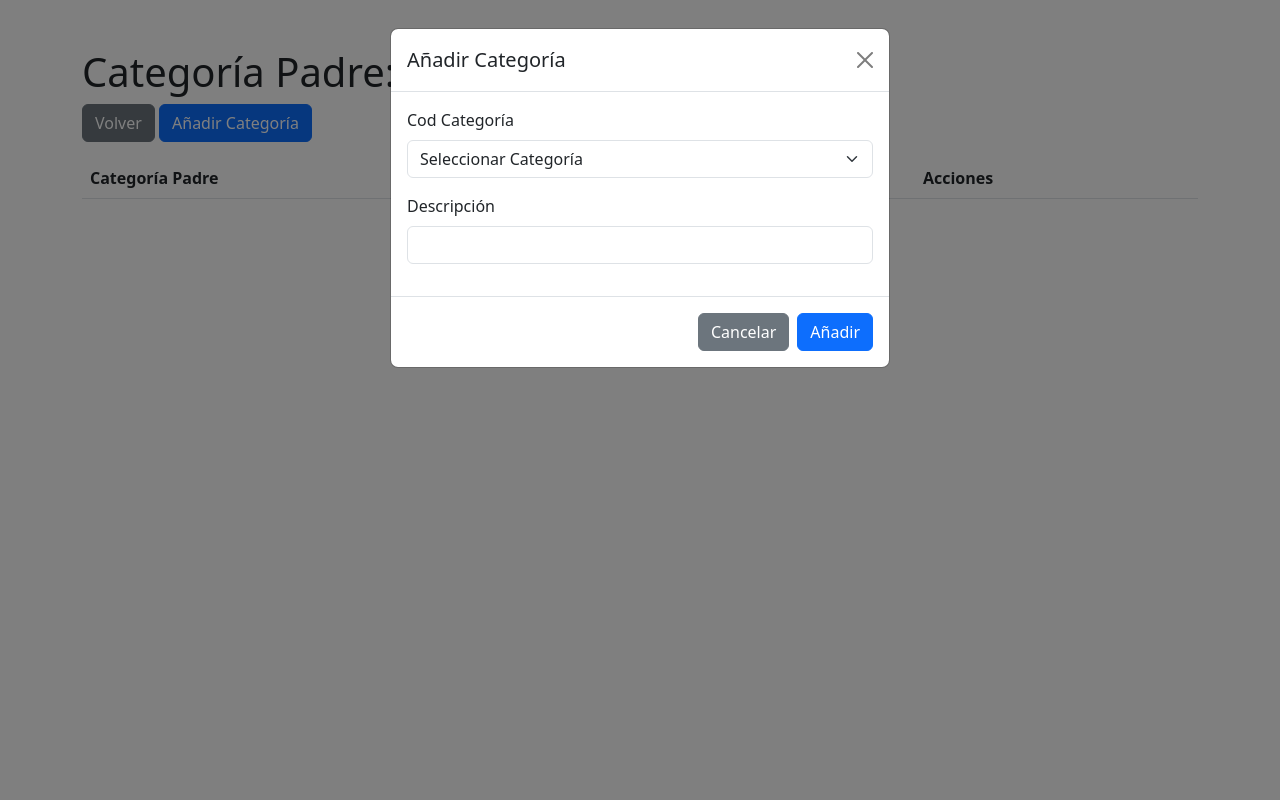
After one commit to mpachecodynamizatic/Python_SVAN_Catalogo, a Flask app: page /configurar/1 in a window 1280 px wide, after a click on "Añadir Categoría". The commit adds this page. Run offline with Flask 3, Linux system fonts and the light colour scheme; lists and menus that the app fills with data are empty.

Commit message:
Add category and subcategory management features with corresponding templates

```diff
--- a/app.py
+++ b/app.py
@@ -7,6 +7,27 @@ app.config['SQLALCHEMY_DATABASE_URI'] = 'sqlite:///catalogos.db'
 app.config['SQLALCHEMY_TRACK_MODIFICATIONS'] = False
 db = SQLAlchemy(app)
 
+# Diccionario de subcategorías por categoría padre
+SUBCATEGORIAS = {
+    'AGUA CALIENTE': ['AEROTERMO', 'CALENTADOR ATMOSF', 'CALENTADOR ESTANCO', 'MONOBLOC', 'TERMOS'],
+    'CAMPANAS': ['CAMPANA DECORATIVA', 'CAMPANA EXTRAIBLE', 'CAMPANA INT', 'CAMPANA PIRAMIDAL', 'CAMPANA TECHO', 'CAMPANA TIPO T', 'GRUPO FILTRANTE'],
+    'CLIMATIZACION': ['CASSETTE INT', 'CONDUCTO', 'CONDUCTO INT', 'EXTERIOR 1X1', 'EXTERIOR MULTI', 'PANEL', 'PORTATILES', 'SPLIT', 'SPLIT INT', 'SUELO TECHO INT', 'VERTICAL INT'],
+    'COCCION': ['ENCIMERAS DE GAS', 'HORNILLAS', 'HORNOS', 'INDUCCIONES', 'MINI HORNOS', 'MW', 'MW INT', 'VITROCERAMICAS'],
+    'COCINAS': ['COCINA 50 ELECTRICA', 'COCINA 50 GAS', 'COCINA 50 MIXTA', 'COCINA 60 ELECTRICA', 'COCINA 60 GAS', 'COCINA 60 MIXTA', 'COCINA 90 ELECTRICA', 'COCINA 90 GAS', 'COCINA 90 MIXTA'],
+    'COMBINADOS': ['COMBI CICLICOS', 'COMBI INTEGRACION', 'COMBI NF', 'COMBI RETRO', 'COMBI SF'],
+    'CONGELADORES': ['CONGELAD CICLICO', 'CONGELAD HORIZONTAL', 'CONGELAD NF', 'CONGELAD SF'],
+    'FRIGORIFICOS': ['FRIGO 4 PTAS', 'FRIGO AMERICANO', 'FRIGO CICLICO', 'FRIGO FRANCES', 'FRIGO NF', 'FRIGO RETRO', 'FRIGO VENTILADO'],
+    'HORECA': ['CONGELAD HORECA', 'REFRIGER HORECA'],
+    'LAVADORAS': ['LAVADORA 10KG', 'LAVADORA 11KG', 'LAVADORA 12KG', 'LAVADORA 5KG', 'LAVADORA 6KG', 'LAVADORA 7KG', 'LAVADORA 8KG', 'LAVADORA 9KG', 'LAVADORA CARGA SUP', 'LAVADORA SECADORA'],
+    'LAVAVAJILLAS': ['LAVAVAJILLAS 45CM', 'LAVAVAJILLAS 60CM', 'LAVAVAJILLAS INT'],
+    'REFRIGERADORES': ['REFRIGER CICLICO', 'REFRIGER NF', 'REFRIGER PELTIER', 'REFRIGER RETRO', 'REFRIGER SF'],
+    'SECADORA': ['SECADORA BOMBA CALOR', 'SECADORA CONDENSAC', 'SECADORA EVACUACION'],
+    'VINOTECAS': ['VINOTECA CICLICA', 'VINOTECA PELTIER'],
+    'CALEFACCION': ['CALEF CONVECTOR', 'CALEF EMISOR TERMICO', 'CALEF ESTUFA', 'CALEF RADIADOR'],
+    'PAE': ['PAE AIR FRYER', 'PAE ASPIRADOR', 'PAE BATIDORA', 'PAE CAFETERA', 'PAE EXPRIMIDOR', 'PAE GRANIZADORA', 'PAE GRILL', 'PAE HELADERA', 'PAE HERVIDOR', 'PAE LIMPIADOR VAPOR', 'PAE MINIHORNO', 'PAE PARRILLAS GRILL', 'PAE PIZZA MAKER', 'PAE PLANCHA ASAR', 'PAE PLANCHADO', 'PAE PURIFICADOR', 'PAE SANDWICHERA', 'PAE SECADOR PELO', 'PAE TOSTADOR', 'VENTILACION'],
+    'TELEVISION': ['TV 22', 'TV 24', 'TV 24 QLED', 'TV 32', 'TV 32 QLED', 'TV 39', 'TV 40', 'TV 40 QLED', 'TV 42', 'TV 43', 'TV 43 QLED', 'TV 48', 'TV 49', 'TV 50', 'TV 50 QLED', 'TV 55', 'TV 55 QLED', 'TV 58', 'TV 60', 'TV 65', 'TV 75', 'TV 82', 'TV ACCESORIOS']
+}
+
 class Catalogo(db.Model):
     id = db.Column(db.Integer, primary_key=True)
     codigo = db.Column(db.String(50), unique=True, nullable=False)
@@ -15,6 +36,26 @@ class Catalogo(db.Model):
 
     def __repr__(self):
         return f'<Catalogo {self.codigo}>'
+
+class Categoria(db.Model):
+    id = db.Column(db.Integer, primary_key=True)
+    catalogo_id = db.Column(db.Integer, db.ForeignKey('catalogo.id'), nullable=False)
+    cod_categoria = db.Column(db.String(50), nullable=False)
+    descripcion = db.Column(db.String(200), nullable=False)
+    catalogo = db.relationship('Catalogo', backref=db.backref('categorias', lazy=True))
+
+    def __repr__(self):
+        return f'<Categoria {self.cod_categoria}>'
+
+class Subcategoria(db.Model):
+    id = db.Column(db.Integer, primary_key=True)
+    categoria_id = db.Column(db.Integer, db.ForeignKey('categoria.id'), nullable=False)
+    cod_categoria = db.Column(db.String(50), nullable=False)
+    descripcion = db.Column(db.String(200), nullable=False)
+    categoria = db.relationship('Categoria', backref=db.backref('subcategorias', lazy=True))
+
+    def __repr__(self):
+        return f'<Subcategoria {self.cod_categoria}>'
 
 # Crear la base de datos si no existe
 with app.app_context():
@@ -42,5 +83,69 @@ def delete_catalogo(id):
     db.session.commit()
     return redirect(url_for('index'))
 
+@app.route('/configurar/<int:catalogo_id>')
+def configurar_catalogo(catalogo_id):
+    catalogo = Catalogo.query.get_or_404(catalogo_id)
+    categorias = Categoria.query.filter_by(catalogo_id=catalogo_id).all()
+    return render_template('configurar.html', catalogo=catalogo, categorias=categorias)
+
+@app.route('/add_categoria/<int:catalogo_id>', methods=['POST'])
+def add_categoria(catalogo_id):
+    cod_categoria = request.form['cod_categoria']
+    descripcion = request.form['descripcion']
+    nueva_categoria = Categoria(catalogo_id=catalogo_id, cod_categoria=cod_categoria, descripcion=descripcion)
+    db.session.add(nueva_categoria)
+    db.session.commit()
+    return redirect(url_for('configurar_catalogo', catalogo_id=catalogo_id))
+
+@app.route('/delete_categoria/<int:id>')
+def delete_categoria(id):
+    categoria = Categoria.query.get_or_404(id)
+    catalogo_id = categoria.catalogo_id
+    db.session.delete(categoria)
+    db.session.commit()
+    return redirect(url_for('configurar_catalogo', catalogo_id=catalogo_id))
+
+@app.route('/categoria/<int:categoria_id>')
+def categoria(categoria_id):
+    categoria = Categoria.query.get_or_404(categoria_id)
+    subcategorias = Subcategoria.query.filter_by(categoria_id=categoria_id).all()
+    subcats_options = SUBCATEGORIAS.get(categoria.cod_categoria, [])
+    return render_template('categoria.html', categoria=categoria, subcategorias=subcategorias, subcats_options=subcats_options)
+
+@app.route('/add_subcategoria/<int:categoria_id>', methods=['POST'])
+def add_subcategoria(categoria_id):
+    cod_categoria = request.form['cod_categoria']
+    descripcion = request.form['descripcion']
+    nueva_subcategoria = Subcategoria(categoria_id=categoria_id, cod_categoria=cod_categoria, descripcion=descripcion)
+    db.session.add(nueva_subcategoria)
+    db.session.commit()
+    return redirect(url_for('categoria', categoria_id=categoria_id))
+
+@app.route('/delete_subcategoria/<int:id>')
+def delete_subcategoria(id):
+    subcategoria = Subcategoria.query.get_or_404(id)
+    categoria_id = subcategoria.categoria_id
+    db.session.delete(subcategoria)
+    db.session.commit()
+    return redirect(url_for('categoria', categoria_id=categoria_id))
+
+@app.route('/copy_subcategoria/<int:categoria_id>', methods=['POST'])
+def copy_subcategoria(categoria_id):
+    from_cod_categoria = request.form['from_cod_categoria']
+    to_cod_categoria = request.form['to_cod_categoria']
+    descripcion = request.form['descripcion']
+
+    # Verificar que no sean iguales
+    if from_cod_categoria == to_cod_categoria:
+        # Aunque el JS lo previene, por seguridad
+        return redirect(url_for('categoria', categoria_id=categoria_id))
+
+    # Crear nueva subcategoria
+    nueva_subcategoria = Subcategoria(categoria_id=categoria_id, cod_categoria=to_cod_categoria, descripcion=descripcion)
+    db.session.add(nueva_subcategoria)
+    db.session.commit()
+    return redirect(url_for('categoria', categoria_id=categoria_id))
+
 if __name__ == '__main__':
     app.run(debug=True)
--- /dev/null
+++ b/templates/configurar.html
@@ -0,0 +1,87 @@
+<!DOCTYPE html>
+<html lang="es">
+<head>
+    <meta charset="UTF-8">
+    <meta name="viewport" content="width=device-width, initial-scale=1.0">
+    <title>Configurar Catálogo</title>
+    <link href="https://cdn.jsdelivr.net/npm/bootstrap@5.3.0/dist/css/bootstrap.min.css" rel="stylesheet">
+</head>
+<body>
+    <div class="container mt-5">
+        <h1>Categoría Padre: {{ catalogo.codigo }} - {{ catalogo.descripcion }}</h1>
+        <a href="{{ url_for('index') }}" class="btn btn-secondary mb-3">Volver</a>
+        <button class="btn btn-primary mb-3" data-bs-toggle="modal" data-bs-target="#addModal">Añadir Categoría</button>
+        <table class="table table-striped">
+            <thead>
+                <tr>
+                    <th>Categoría Padre</th>
+                    <th>Descripción</th>
+                    <th>Acciones</th>
+                </tr>
+            </thead>
+            <tbody>
+                {% for categoria in categorias %}
+                <tr>
+                    <td>{{ categoria.cod_categoria }}</td>
+                    <td>{{ categoria.descripcion }}</td>
+                    <td>
+                        <button class="btn btn-info btn-sm">Ver</button>
+                        <a href="{{ url_for('categoria', categoria_id=categoria.id) }}" class="btn btn-warning btn-sm">Configurar</a>
+                        <a href="{{ url_for('delete_categoria', id=categoria.id) }}" class="btn btn-danger btn-sm">Eliminar</a>
+                    </td>
+                </tr>
+                {% endfor %}
+            </tbody>
+        </table>
+    </div>
+
+    <!-- Modal para Añadir Categoría -->
+    <div class="modal fade" id="addModal" tabindex="-1" aria-labelledby="addModalLabel" aria-hidden="true">
+        <div class="modal-dialog">
+            <div class="modal-content">
+                <div class="modal-header">
+                    <h5 class="modal-title" id="addModalLabel">Añadir Categoría</h5>
+                    <button type="button" class="btn-close" data-bs-dismiss="modal" aria-label="Close"></button>
+                </div>
+                <form method="POST" action="{{ url_for('add_categoria', catalogo_id=catalogo.id) }}">
+                    <div class="modal-body">
+                        <div class="mb-3">
+                            <label for="cod_categoria" class="form-label">Cod Categoría</label>
+                            <select class="form-select" id="cod_categoria" name="cod_categoria" required>
+                                <option value="">Seleccionar Categoría</option>
+                                <option value="AGUA CALIENTE">AGUA CALIENTE</option>
+                                <option value="CAMPANAS">CAMPANAS</option>
+                                <option value="CLIMATIZACION">CLIMATIZACION</option>
+                                <option value="COCCION">COCCION</option>
+                                <option value="COCINAS">COCINAS</option>
+                                <option value="COMBINADOS">COMBINADOS</option>
+                                <option value="CONGELADORES">CONGELADORES</option>
+                                <option value="FRIGORIFICOS">FRIGORIFICOS</option>
+                                <option value="HORECA">HORECA</option>
+                                <option value="LAVADORAS">LAVADORAS</option>
+                                <option value="LAVAVAJILLAS">LAVAVAJILLAS</option>
+                                <option value="REFRIGERADORES">REFRIGERADORES</option>
+                                <option value="SECADORA">SECADORA</option>
+                                <option value="VINOTECAS">VINOTECAS</option>
+                                <option value="CALEFACCION">CALEFACCION</option>
+                                <option value="PAE">PAE</option>
+                                <option value="TELEVISION">TELEVISION</option>
+                            </select>
+                        </div>
+                        <div class="mb-3">
+                            <label for="descripcion" class="form-label">Descripción</label>
+                            <input type="text" class="form-control" id="descripcion" name="descripcion" required>
+                        </div>
+                    </div>
+                    <div class="modal-footer">
+                        <button type="button" class="btn btn-secondary" data-bs-dismiss="modal">Cancelar</button>
+                        <button type="submit" class="btn btn-primary">Añadir</button>
+                    </div>
+                </form>
+            </div>
+        </div>
+    </div>
+
+    <script src="https://cdn.jsdelivr.net/npm/bootstrap@5.3.0/dist/js/bootstrap.bundle.min.js"></script>
+</body>
+</html>
--- a/templates/index.html
+++ b/templates/index.html
@@ -27,7 +27,7 @@
                     <td>{{ catalogo.marcas }}</td>
                     <td>
                         <button class="btn btn-info btn-sm">Ver</button>
-                        <button class="btn btn-warning btn-sm">Configurar</button>
+                        <a href="{{ url_for('configurar_catalogo', catalogo_id=catalogo.id) }}" class="btn btn-warning btn-sm">Configurar</a>
                         <a href="{{ url_for('delete_catalogo', id=catalogo.id) }}" class="btn btn-danger btn-sm">Eliminar</a>
                     </td>
                 </tr>
```
Also changed, not shown: templates/categoria.html (added, +145 -0 lines), catalogos.db.
